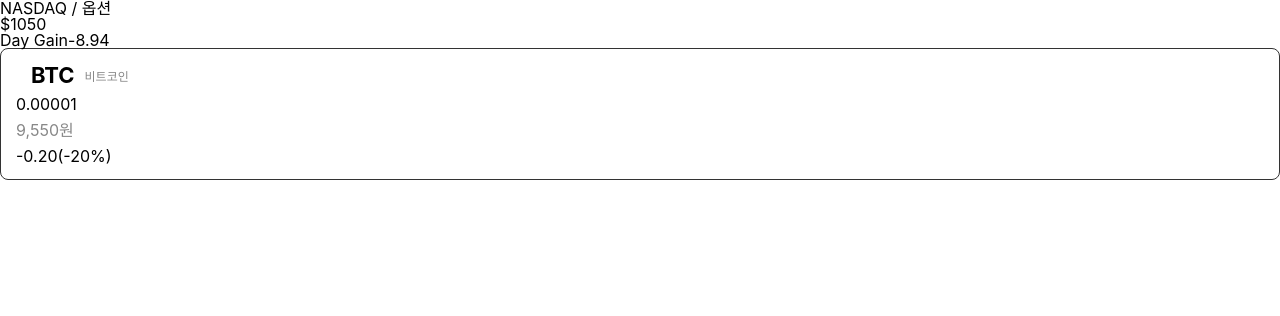
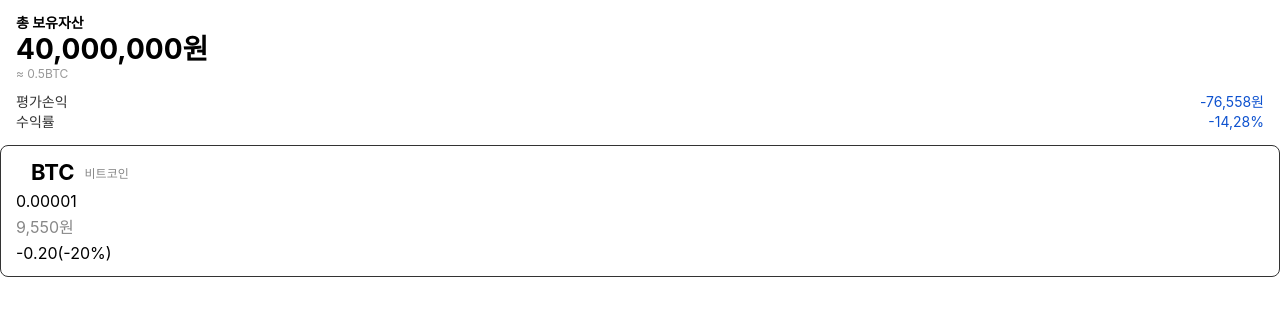
Before and after one commit to mono-crypto/mono-crypto, a React app in the folder frontend/: page / in a window 1280 px wide. Shown: the top 316 px of the page. Built offline with nearby package versions, Linux system fonts and the light colour scheme; a web font is replaced by a local one.

Commit message:
월렛 요약 퍼블리싱

```diff
--- a/frontend/src/components/WalletSummary.tsx
+++ /dev/null
@@ -1,22 +0,0 @@
-import React from 'react'
-
-function WalletSummary() {
-    return(
-        <div>
-            <div>
-                NASDAQ / 옵션
-            </div>
-            <div>
-                <p>$1050</p>
-            </div>
-            <div>
-                <div>
-                    <span>Day Gain</span>
-                    <span>-8.94</span>
-                </div>
-            </div>
-        </div>
-    )
-}
-
-export default WalletSummary
--- /dev/null
+++ b/frontend/src/components/WalletSummary/WalletSummary.tsx
@@ -0,0 +1,20 @@
+import React from 'react'
+import * as S from './styles'
+
+function WalletSummary() {
+  return (
+    <S.WalletSummary>
+      <S.Title>총 보유자산</S.Title>
+      <S.MainTotal>40,000,000원</S.MainTotal>
+      <S.SubTotal>≈ 0.5BTC</S.SubTotal>
+      <S.RevenueContent>
+        <S.RevenueContentTitle>평가손익</S.RevenueContentTitle>
+        <S.RevenueContentDescription>-76,558원</S.RevenueContentDescription>
+        <S.RevenueContentTitle>수익률</S.RevenueContentTitle>
+        <S.RevenueContentDescription>-14,28%</S.RevenueContentDescription>
+      </S.RevenueContent>
+    </S.WalletSummary>
+  )
+}
+
+export default WalletSummary
--- /dev/null
+++ b/frontend/src/components/WalletSummary/index.tsx
@@ -0,0 +1 @@
+export { default } from './WalletSummary'
--- /dev/null
+++ b/frontend/src/components/WalletSummary/styles.ts
@@ -0,0 +1,40 @@
+import styled from 'styled-components'
+
+export const WalletSummary = styled.div`
+  margin: 16px 16px;
+`
+
+export const Title = styled.h2`
+  font-weight: bold;
+  font-size: 14px;
+`
+
+export const MainTotal = styled.div`
+  margin-top: 5px;
+  font-weight: bold;
+  font-size: 28px;
+`
+
+export const SubTotal = styled.div`
+  margin-top: 5px;
+  color: #999;
+  font-size: 12px;
+`
+
+export const RevenueContent = styled.dl`
+  display: grid;
+  grid-row-gap: 6px;
+  grid-column-gap: 5px;
+  grid-template-columns: 120px 1fr;
+  margin-top: 15px;
+  font-size: 14px;
+`
+
+export const RevenueContentTitle = styled.dt`
+  color: #333;
+`
+
+export const RevenueContentDescription = styled.dd`
+  color: #0e52cf;
+  text-align: right;
+`
--- a/frontend/src/index.html
+++ b/frontend/src/index.html
@@ -1,9 +1,9 @@
 <!DOCTYPE html>
-<html lang="en">
+<html lang="ko">
 <head>
     <meta charset="UTF-8">
     <meta name="viewport" content="width=device-width, initial-scale=1.0">
-    <title>kb-blog-react-app</title>
+    <title>mono-crypto</title>
     <link href='//spoqa.github.io/spoqa-han-sans/css/SpoqaHanSansNeo.css' rel='stylesheet' type='text/css'>
 </head>
 <body>
```
